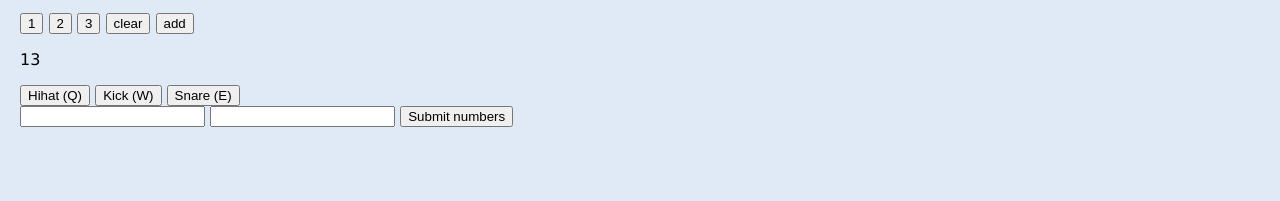
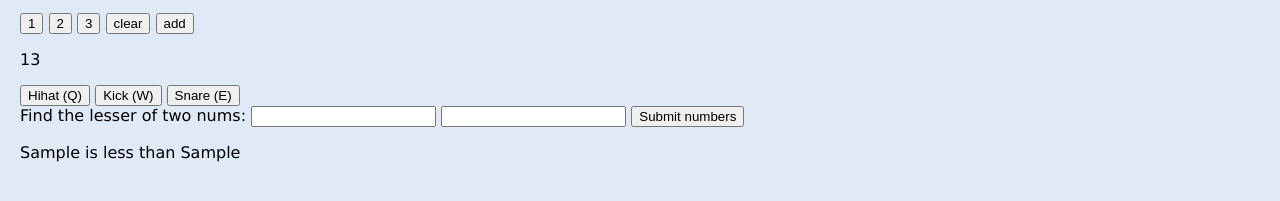
Before and after one commit to austinpapritz/thanksgiving-fun, a plain HTML site: page index.html in a window 1280 px wide. Both pictures are taken after typing "Sample", "Sample" into the empty fields and a click on the button "Submit numbers". Shown: the part 87-288 px from the top of the page. Drawn offline with Linux system fonts and the light colour scheme.

Commit message:
min() gives the lesser number and updates textcontent of lesserP

```diff
--- a/app.js
+++ b/app.js
@@ -20,6 +20,7 @@ const loader = document.querySelector('#loader');
 const minForm = document.querySelector('#min-form');
 const minIn1 = document.querySelector('#input-1');
 const minIn2 = document.querySelector('#input-2');
+const lesserP = document.querySelector('#lesser-num');
 
 /* State */
 let arr = [];
@@ -32,9 +33,12 @@ let arr = [];
 
 minForm.addEventListener('submit', (e) => {
     e.preventDefault();
+    let num1 = minIn1.value;
+    let num2 = minIn2.value;
+    min(num1, num2);
+
     minIn1.value = '';
     minIn2.value = '';
-    console.log('form submit');
 });
 
 btn1.addEventListener('click', () => {
@@ -99,6 +103,12 @@ document.onkeydown = function (play) {
 
 // Functions
 
+function min(num1, num2) {
+    num1 > num2
+        ? (lesserP.textContent = num2 + ' is less than ' + num1)
+        : (lesserP.textContent = num1 + ' is less than ' + num2);
+}
+
 function bgRed() {
     let arrZero = arr[arr.length - 3];
     let arrOne = arr[arr.length - 2];
--- a/index.html
+++ b/index.html
@@ -45,9 +45,13 @@
             </div>
             <div>
                 <form id="min-form">
-                    <input name="num-1" id="input-1" />
-                    <input name="num-2" id="input-2" />
-                    <button id="min-btn">Submit numbers</button>
+                    <label>
+                        Find the lesser of two nums:
+                        <input name="num-1" id="input-1" />
+                        <input name="num-2" id="input-2" />
+                        <button id="min-btn">Submit numbers</button>
+                        <p id="lesser-num"></p>
+                    </label>
                 </form>
             </div>
         </main>
```
